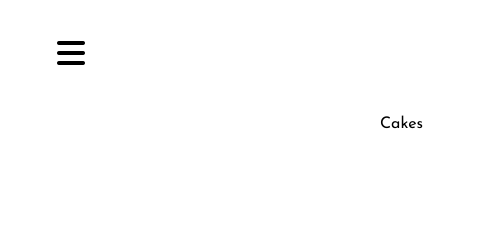
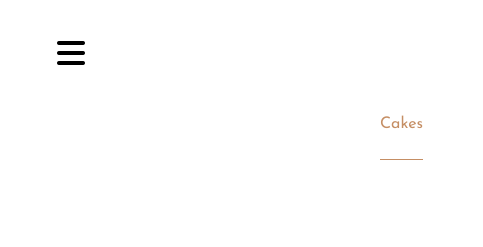
Before and after one commit to kallyas/cakeshop, a plain HTML site: page index.html in a window 1280 px wide. In both pictures the pointer is over the item "Cakes". Shown: the top 247 px of the page, 0-483 px from the left. Drawn offline with Linux system fonts and the light colour scheme.

Commit message:
Hover on sorting nav

```diff
--- a/css/style.css
+++ b/css/style.css
@@ -90,6 +90,12 @@ footer {
 }
 .sorting-nav ul li {
   margin-top: 1rem;
+  cursor: pointer;
+}
+
+.sorting-nav ul li:hover {
+  border-bottom: 1px solid #c58e64;
+  color: #c58e64;
 }
 
 .sorting-nav ul {
```
